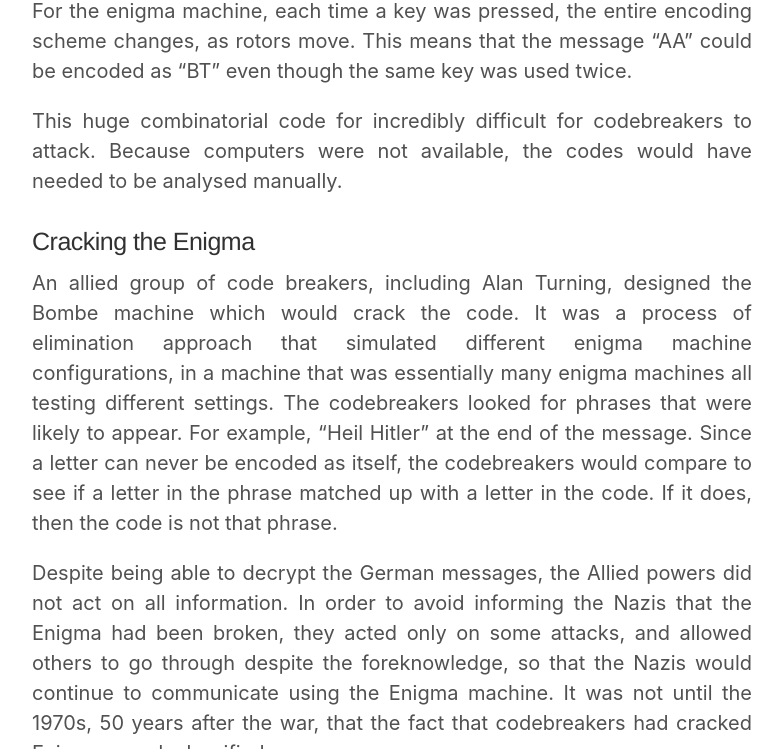
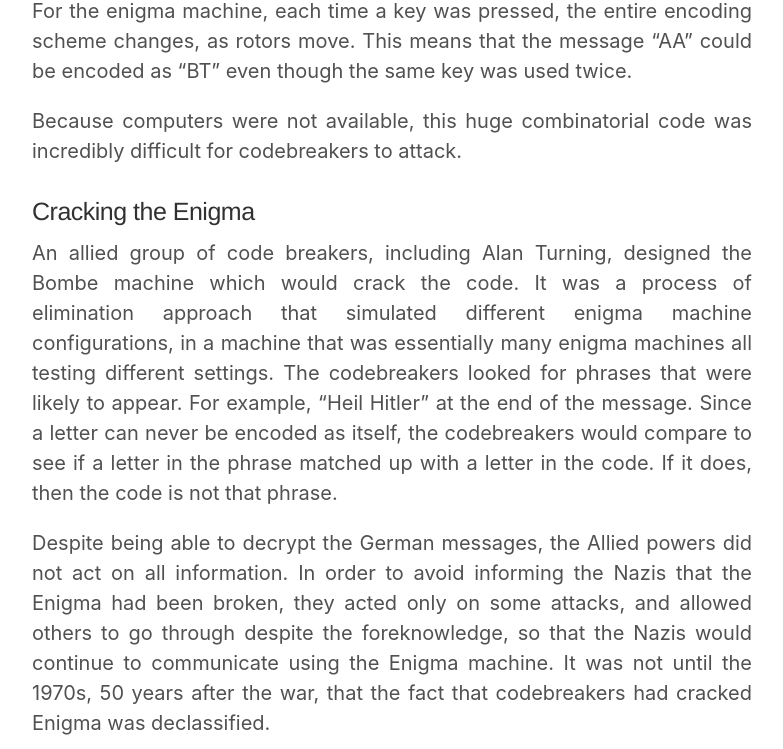
Before and after one commit to Key-Puncher/key-puncher.github.io, a Jekyll site: the page built from _posts/2021-02-15-the-enigma-machine.md, in a window 1280 px wide and 900 px high, scrolled down 915 px, cut to the strip 151-900 px from the top of the window. Shown: the whole strip, without its empty margins (248-1031 px from the left). Built offline with Jekyll 4.4.1, drawn with Linux system fonts in a browser that asks for light colours.

Commit message:
Update 2021-02-15-the-enigma-machine.md

```diff
--- a/_posts/2021-02-15-the-enigma-machine.md
+++ b/_posts/2021-02-15-the-enigma-machine.md
@@ -11,7 +11,7 @@ The machine is made up for many parts, including the keyboard, plugboard, and se
 
 For the enigma machine, each time a key was pressed, the entire encoding scheme changes, as rotors move. This means that the message “AA” could be encoded as “BT” even though the same key was used twice.
 
-This huge combinatorial code for incredibly difficult for codebreakers to attack. Because computers were not available, the codes would have needed to be analysed manually.
+Because computers were not available, this huge combinatorial code was incredibly difficult for codebreakers to attack.
 
 ### Cracking the Enigma
 
```
